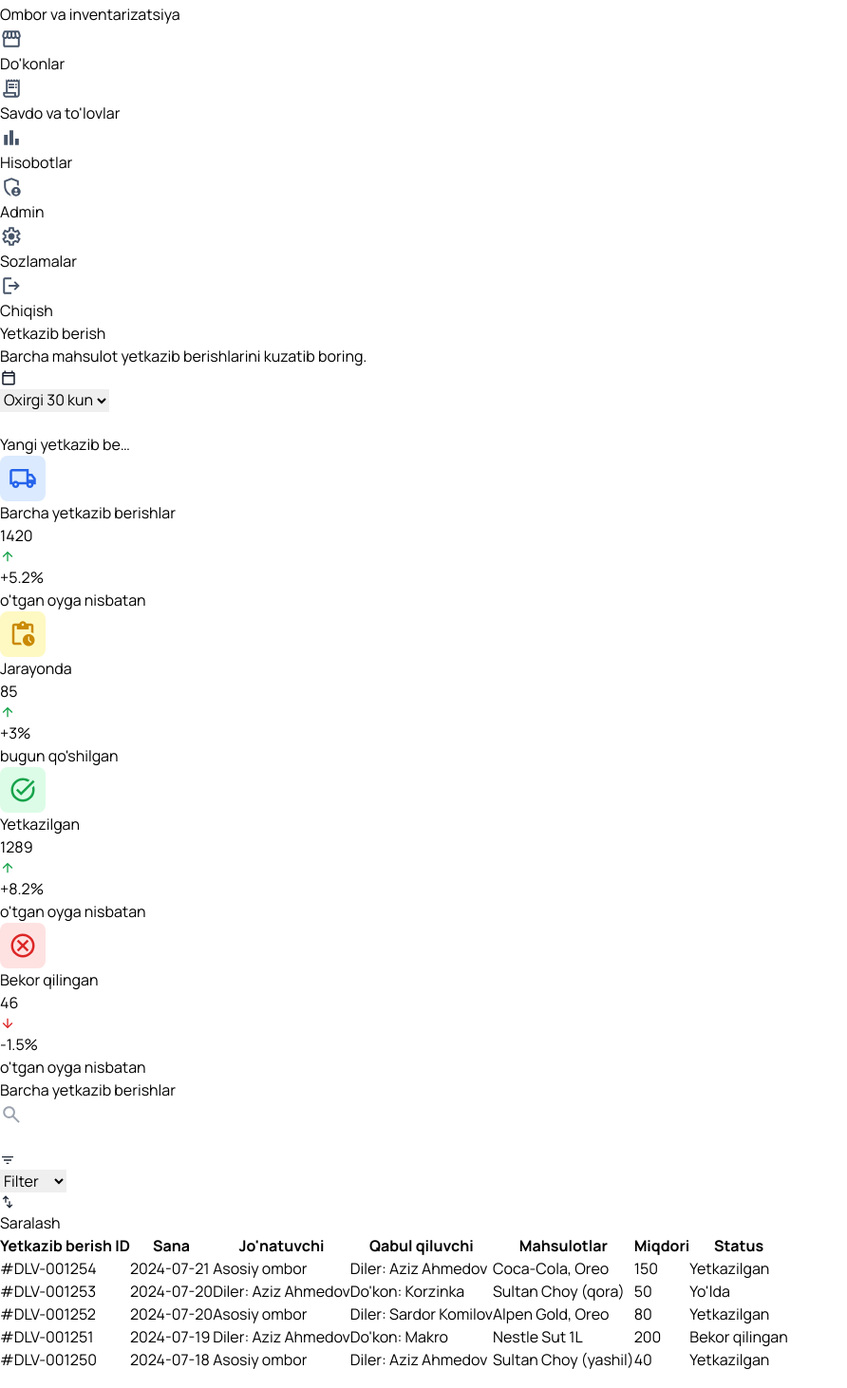
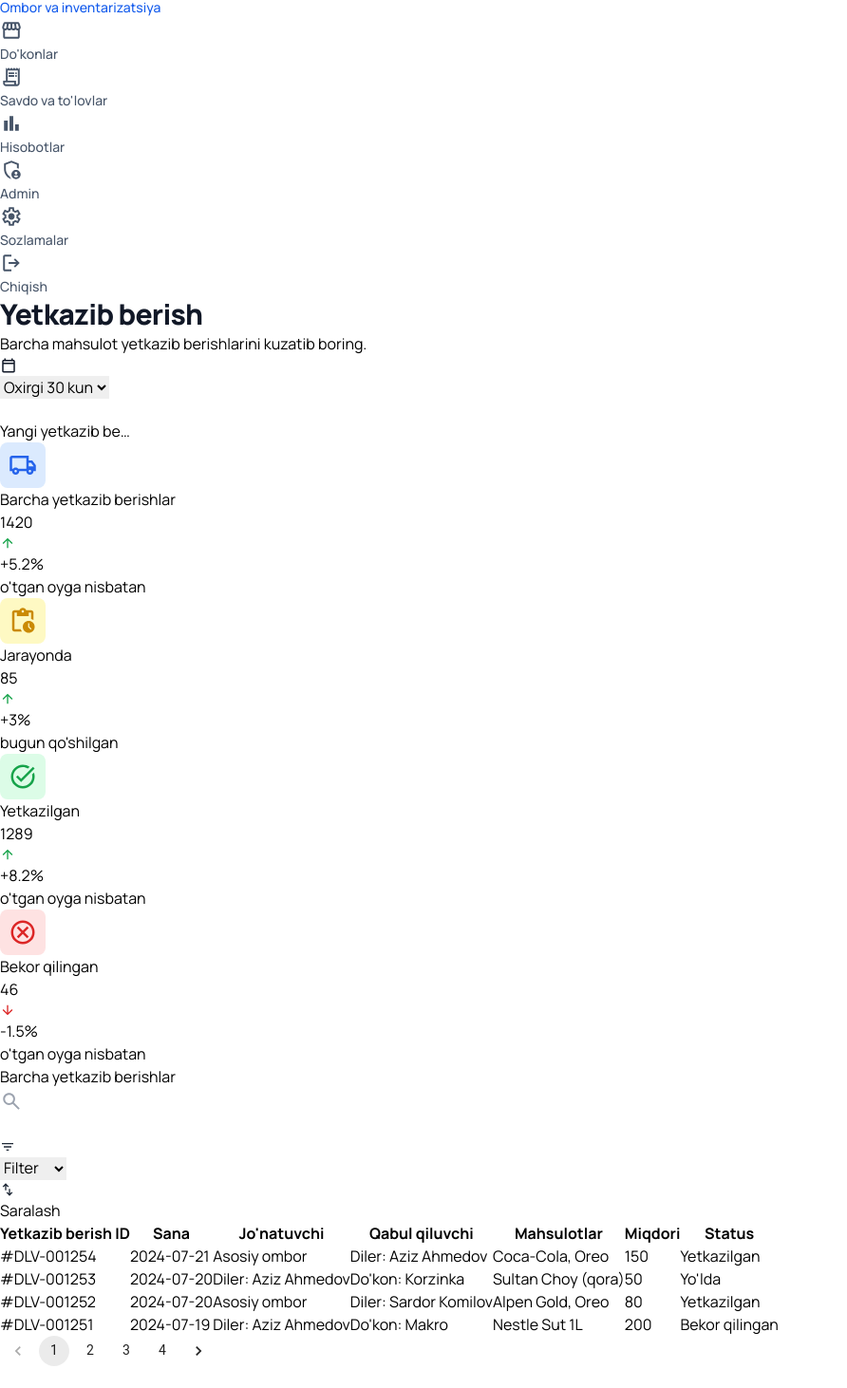
Before and after one commit to Joardan000/react-homework2, a React (Vite) app: page /delivery in a window 1280 px wide. Shown: the part 193-1655 px from the top of the page at 95% size, without its empty margins (0-892 px from the left). After the commit the page ends 1632 px from the top, so only its background shows below. Built offline with nearby package versions, Linux system fonts and the light colour scheme.

Commit message:
homework added

```diff
--- a/package.json
+++ b/package.json
@@ -15,7 +15,8 @@
     "@mui/material": "^7.3.9",
     "react": "^19.2.0",
     "react-dom": "^19.2.0",
-    "react-router-dom": "^7.13.1"
+    "react-router-dom": "^7.13.1",
+    "styled-components": "^6.3.12"
   },
   "devDependencies": {
     "@eslint/js": "^9.39.1",
--- /dev/null
+++ b/src/assets/styles/mainStyle.js
@@ -0,0 +1,24 @@
+import styled , {css} from 'styled-components';
+
+const defaultStyle = css`
+    font-size: 14px;
+    font-weight: 500;
+    line-height: 21px;
+    color: ${(props)=> props.isActive ? "#135BEC" : "#475569"};
+`
+
+export const SidebarStyle = styled.p`
+    ${defaultStyle};
+`
+
+const defaultTitle = css`
+    font-weight: 800;
+    font-size: 29.9px;
+    line-height: 37.5px;
+    letter-spacing: -0.75px;
+    color: #111827;
+`
+
+export const Title = styled.p`
+    ${defaultTitle};
+`
--- a/src/components/MainDealer.jsx
+++ b/src/components/MainDealer.jsx
@@ -10,6 +10,7 @@ import unActive from '../assets/unactive.svg'
 import search from '../assets/search.svg'
 
 import {dealers, options} from "../data/data.js";
+import {Title} from "../assets/styles/mainStyle.js";
 
 function MainDealer() {
     const [page, setPage] = useState(0);
@@ -108,8 +109,9 @@ function MainDealer() {
                 className="main bg-[#F6F6F8] max-w-full w-full overflow-x-hidden overflow-y-auto border-l h-screen border-[#E5E7EB]">
                 <div className="p-8">
                     <div className="flex justify-between items-center mb-6 from-top">
-                        <p className="font-extrabold text-[30px] leading-[37.5px] -tracking-[0.75px] text-[#111827]">Diller
-                            ro'yxati</p>
+                        <Title>Diller
+                            ro'yxati
+                        </Title>
                         <div
                             className="flex items-center hover:bg-blue-700 cursor-not-allowed gap-2 py-[6px] justify-center max-w-[197.14px] w-full rounded-lg bg-[#135BEC]">
                             <img src={plus} alt="plus-icon"/>
--- a/src/components/MainDelivery.jsx
+++ b/src/components/MainDelivery.jsx
@@ -8,15 +8,14 @@ import searchDelivery from "../assets/search-delivery.svg"
 import Filter from "../assets/filter.svg"
 import Set from "../assets/set.svg"
 
+import Pagination from '@mui/material/Pagination';
+
 import {options, stats, statusConfig} from "../data/data.js";
 import {deliveries} from "../data/data.js";
-import TablePagination from "@mui/material/TablePagination";
+import {Title} from "../assets/styles/mainStyle.js";
 
 function MainDelivery() {
     const [deliveryOption, setDeliveryOption] = useState("Filter")
-
-    const [page, setPage] = useState(0);
-    const [rowsPerPage, setRowsPerPage] = useState(5);
 
     const [deliveryData, setDeliveryData] = useState(deliveries);
 
@@ -27,15 +26,6 @@ function MainDelivery() {
     function deliveryFilter(e) {
         setDeliveryOption(e.target.value)
     }
-
-    const handleChangePage = (event, newPage) => {
-        setPage(newPage);
-    };
-
-    const handleChangeRowsPerPage = (event) => {
-        setRowsPerPage(parseInt(event.target.value, 10));
-        setPage(0);
-    };
 
     function searchFilter(e) {
         if (deliveryOption === "Filter") {
@@ -54,8 +44,23 @@ function MainDelivery() {
             const res = deliveries.filter(d => d.qabulQiluvchi.toLowerCase().includes(e.target.value.toLowerCase()))
             setDeliveryData(res)
         }
-        setPage(0)
     }
+
+    const [page,setPage] = useState(1);
+
+    const row = 4;
+
+    const count = Math.ceil(deliveries.length / row);
+
+
+    const endPage = page * row;
+
+
+    const firstPage = endPage  - row
+
+    const handleChange = (event, value) => {
+        setPage(value);
+    };
 
     const mapStats = stats
         .map(({id, label, value, trend, trendUp, trendLabel, icon}) => (
@@ -82,7 +87,7 @@ function MainDelivery() {
         ))
 
     const mock = deliveryData
-        .slice(page * rowsPerPage, page * rowsPerPage + rowsPerPage)
+        .slice(firstPage, endPage)
         .map((d) => (
             <tr
                 key={d.id}
@@ -110,8 +115,8 @@ function MainDelivery() {
                 <div className="p-8">
                     <div className="flex items-center justify-between mb-8">
                         <div>
-                            <p className="font-bold text-3xl leading-[37.5px] -tracking-[0.45px] text-[#111827] mb-1">Yetkazib
-                                berish</p>
+                            <Title className="mb-1">Yetkazib
+                                berish</Title>
                             <p className="text-base text-[#6B7280]">Barcha mahsulot yetkazib berishlarini kuzatib
                                 boring.</p>
                         </div>
@@ -191,15 +196,8 @@ function MainDelivery() {
                                     </table>
                                 )
                             }
+                                <Pagination count={count} onChange={handleChange} />
                         </div>
-                        <TablePagination
-                            component="div"
-                            count={deliveryData.length}
-                            page={page}
-                            onPageChange={handleChangePage}
-                            rowsPerPage={rowsPerPage}
-                            onRowsPerPageChange={handleChangeRowsPerPage}
-                        />
                     </div>
                 </div>
             </section>
--- a/src/components/Sidebar.jsx
+++ b/src/components/Sidebar.jsx
@@ -11,6 +11,7 @@ import side7 from '../assets/side7.svg'
 import side1Active from '../assets/side1Active.svg'
 import side3Active from '../assets/side3Active.svg'
 import {Link, NavLink} from "react-router-dom";
+import {SidebarStyle} from "../assets/styles/mainStyle.js";
 
 function Sidebar() {
     return (
@@ -35,16 +36,16 @@ function Sidebar() {
                                 {({isActive}) => (
                                     <>
                                         <img src={isActive ? side1Active : side1} alt="side-icon1"/>
-                                        <p className={`font-medium text-[14px] leading-[21px] ${isActive ? "text-[#135BEC]" : "text-[#475569]"}`}>
+                                        <SidebarStyle isActive={isActive} className={isActive ? "text-[#135BEC]" : "text-[#475569]"}>
                                             Dashboard
-                                        </p>
+                                        </SidebarStyle>
                                     </>
                                 )}
                             </NavLink>
                             <div
                                 className="rounded-lg hover:bg-[#E5E7EB] cursor-not-allowed bg-white flex px-3 py-[10px] items-center gap-3">
                                 <img src={side2} alt="side-icon1"/>
-                                <p className="font-medium text-[14px] leading-[21px] text-[#475569]">Dillerlar</p>
+                                <SidebarStyle>Dillerlar</SidebarStyle>
                             </div>
                             <NavLink
                                 to="delivery"
@@ -57,32 +58,33 @@ function Sidebar() {
                                 {({isActive}) => (
                                     <>
                                         <img src={isActive ? side3Active : side3} alt="side-icon1"/>
-                                        <p className={`font-medium text-[14px] leading-[21px] ${isActive ? "text-[#135BEC]" : "text-[#475569]"}`}>
+                                        <SidebarStyle isActive={isActive} className={isActive ? "text-[#135BEC]" : "text-[#475569]"}>
                                             Ombor va inventarizatsiya
-                                        </p>
+                                        </SidebarStyle>
                                     </>
                                 )}
                             </NavLink>
                             <div
                                 className="rounded-lg bg-white flex px-3 py-[10px] hover:bg-[#E5E7EB] cursor-not-allowed items-center gap-3">
                                 <img src={side4} alt="side-icon1"/>
-                                <p className="font-medium text-[14px] leading-[21px] text-[#475569]">Do'konlar</p>
+                                <SidebarStyle>Do'konlar</SidebarStyle>
                             </div>
                             <div
                                 className="rounded-lg bg-white flex px-3 py-[10px] hover:bg-[#E5E7EB] cursor-not-allowed items-center gap-3">
                                 <img src={side5} alt="side-icon1"/>
-                                <p className="font-medium text-[14px] leading-[21px] text-[#475569]">Savdo va
-                                    to'lovlar</p>
+                                <SidebarStyle>
+                                    Savdo va to'lovlar
+                                </SidebarStyle>
                             </div>
                             <div
                                 className="rounded-lg bg-white flex px-3 py-[10px] hover:bg-[#E5E7EB] cursor-not-allowed items-center gap-3">
                                 <img src={side6} alt="side-icon1"/>
-                                <p className="font-medium text-[14px] leading-[21px] text-[#475569]">Hisobotlar</p>
+                                <SidebarStyle>Hisobotlar</SidebarStyle>
                             </div>
                             <div
                                 className="rounded-lg bg-white flex px-3 py-[10px] hover:bg-[#E5E7EB] cursor-not-allowed items-center gap-3">
                                 <img src={side7} alt="side-icon1"/>
-                                <p className="font-medium text-[14px] leading-[21px] text-[#475569]">Admin</p>
+                                <SidebarStyle>Admin</SidebarStyle>
                             </div>
                         </div>
                     </div>
@@ -90,12 +92,12 @@ function Sidebar() {
                         <div
                             className="rounded-lg bg-white flex px-3 py-[10px] hover:bg-[#E5E7EB] cursor-not-allowed items-center gap-3">
                             <img src={settings} alt="side-icon1"/>
-                            <p className="font-medium text-[14px] leading-[21px] text-[#475569]">Sozlamalar</p>
+                            <SidebarStyle>Sozlamalar</SidebarStyle>
                         </div>
                         <div
                             className="rounded-lg bg-white flex px-3 py-[10px] hover:bg-[#E5E7EB] cursor-not-allowed items-center gap-3">
                             <img src={exit} alt="side-icon1"/>
-                            <p className="font-medium text-[14px] leading-[21px] text-[#475569]">Chiqish</p>
+                            <SidebarStyle>Chiqish</SidebarStyle>
                         </div>
                     </div>
                 </div>
--- a/src/data/data.js
+++ b/src/data/data.js
@@ -250,6 +250,24 @@ export const deliveries = [
         quantity: 75,
         status: "Yetkazilgan",
     },
+    {
+        id: "#DLV-002253",
+        date: "2024-07-20",
+        jonatuvchi: "Diler: Aziz Ahmedov",
+        qabulQiluvchi: "Do'kon: Korzinka",
+        products: ["Sultan Choy (qora)"],
+        quantity: 50,
+        status: "Yo'lda",
+    },
+    {
+        id: "#DLV-003253",
+        date: "2024-07-20",
+        jonatuvchi: "Diler: Aziz Ahmedov",
+        qabulQiluvchi: "Do'kon: Korzinka",
+        products: ["Sultan Choy (qora)"],
+        quantity: 50,
+        status: "Yo'lda",
+    },
 ];
 
 export const options = {
```
Also changed, not shown: 1 other file (tests, documents, lock files or other folders).
